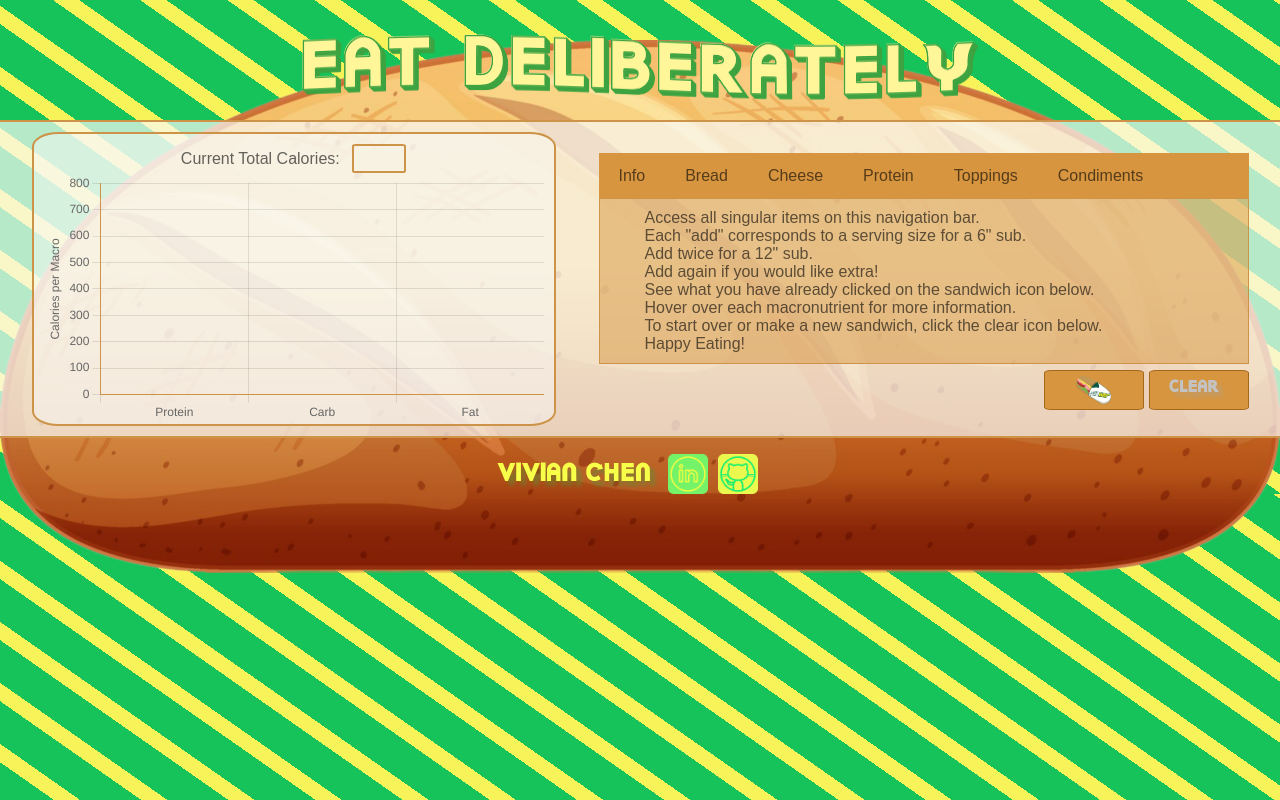
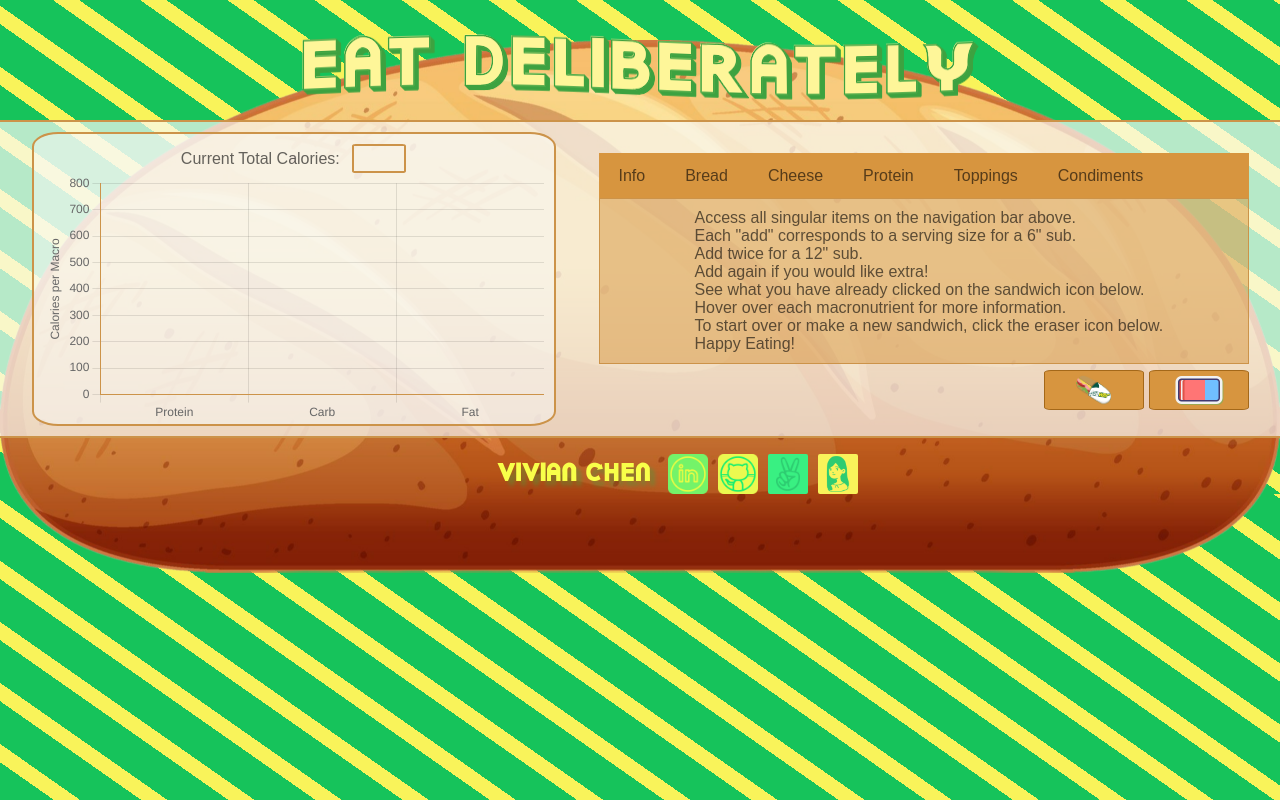
Before and after one commit to vnchen92/calorie_calc, a website built with webpack: page index.html in a window 1280 px wide. Built offline with nearby package versions, Linux system fonts and the light colour scheme; files whose address does not match are found by name.

Commit message:
updated online presence

```diff
--- a/index.html
+++ b/index.html
@@ -40,13 +40,13 @@
                     <div class="item-links" id="item-name-condiments">Condiments</div>
                 </div>
                 <div id="info" class="info-content">
-                    <p>Access all singular items on this navigation bar.</p>
+                    <p>Access all singular items on the navigation bar above.</p>
                     <p>Each "add" corresponds to a serving size for a 6" sub.</p>
                     <p>Add twice for a 12" sub.</p>
                     <p>Add again if you would like extra!</p>
                     <p>See what you have already clicked on the sandwich icon below.</p>
                     <p>Hover over each macronutrient for more information.</p>
-                    <p>To start over or make a new sandwich, click the clear icon below.</p>
+                    <p>To start over or make a new sandwich, click the eraser icon below.</p>
                     <p>Happy Eating!</p>
                 </div>
                 <div id="bread-container" class="content">
@@ -135,7 +135,7 @@
                         <img src="./assets/images/subway_sandwich.png" class="single-sandwich">
                         <ul id="selected-list-text" clicked="no"></ul>
                     </li>
-                    <li class="clear-button"><img class="clear" src="./assets/images/clear.png"></li>
+                    <li class="clear-button"><img class="clear" src="./assets/images/eraser.png"></li>
                 </div>
             </div>
         </section>
@@ -148,13 +148,23 @@
                 </li>
             </div>
             <li class="mine-linkedin">
-                <a href="https://www.linkedin.com/in/vivian-chen-8082169a/">
+                <a href="https://www.linkedin.com/in/vivian-chen-8082169a/" target="_blank">
                     <img src="./assets/images/icons8-linkedin-circled-100-modified.png">
                 </a>
             </li>
             <li class="mine-github">
-                <a href="https://github.com/vnchen92/calorie_calc">
+                <a href="https://github.com/vnchen92/calorie_calc" target="_blank">
                     <img src="./assets/images/icons8-github-100-modified.png">
+                </a>
+            </li>
+            <li class="mine-angellist">
+                <a href="https://angel.co/u/vivian-chen-42" target="_blank">
+                    <img src="./assets/images/angellist_green.png" alt="">
+                </a>
+            </li>
+            <li class="mine-portfolio">
+                <a href="https://vnchen92.github.io/" target="_blank">
+                    <img src="./assets/images/portfolio.png" alt="">
                 </a>
             </li>
         </ul>
--- a/src/index.scss
+++ b/src/index.scss
@@ -86,7 +86,7 @@ body {
   padding-top: 10px;
   padding-bottom: 10px;
   padding-right: 5px;
-  padding-left: 45px;
+  padding-left: 95px;
   width: 650px;
   background-color: rgb(215, 149, 63, .5);
   border: 1px solid rgba(204, 147, 73);
@@ -127,8 +127,26 @@ header {
 li > a > img {
   width: 40px;
   height: auto;
-  padding-left: 5px;
-  padding-right: 5px;
+  margin-left: 5px;
+  margin-right: 5px;
+}
+
+.mine-angellist > a > img {
+  width: 40px;
+  height: auto;
+  margin-left: 5px;
+  margin-right: 5px;
+  background-color: #39f082;
+  border-radius: 5%;
+}
+
+.mine-portfolio > a > img {
+  width: 40px;
+  height: auto;
+  margin-left: 5px;
+  margin-right: 5px;
+  background-color:#f9f35a;
+  border-radius: 5%;
 }
 
 .canvas-and-options {
@@ -249,6 +267,11 @@ li[clicked="yes"] {
   margin-top: 10px;
 }
 
+.clear {
+  width: 50px;
+  height: auto;
+}
+
 .clear-button, #selected-list {
   display: flex;
   border: 1px solid rgb(164, 104, 25);
```
Also changed, not shown: assets/images/angellist_green.png (added), assets/images/eraser.png (added), assets/images/portfolio.png (added), dist/main.css.
